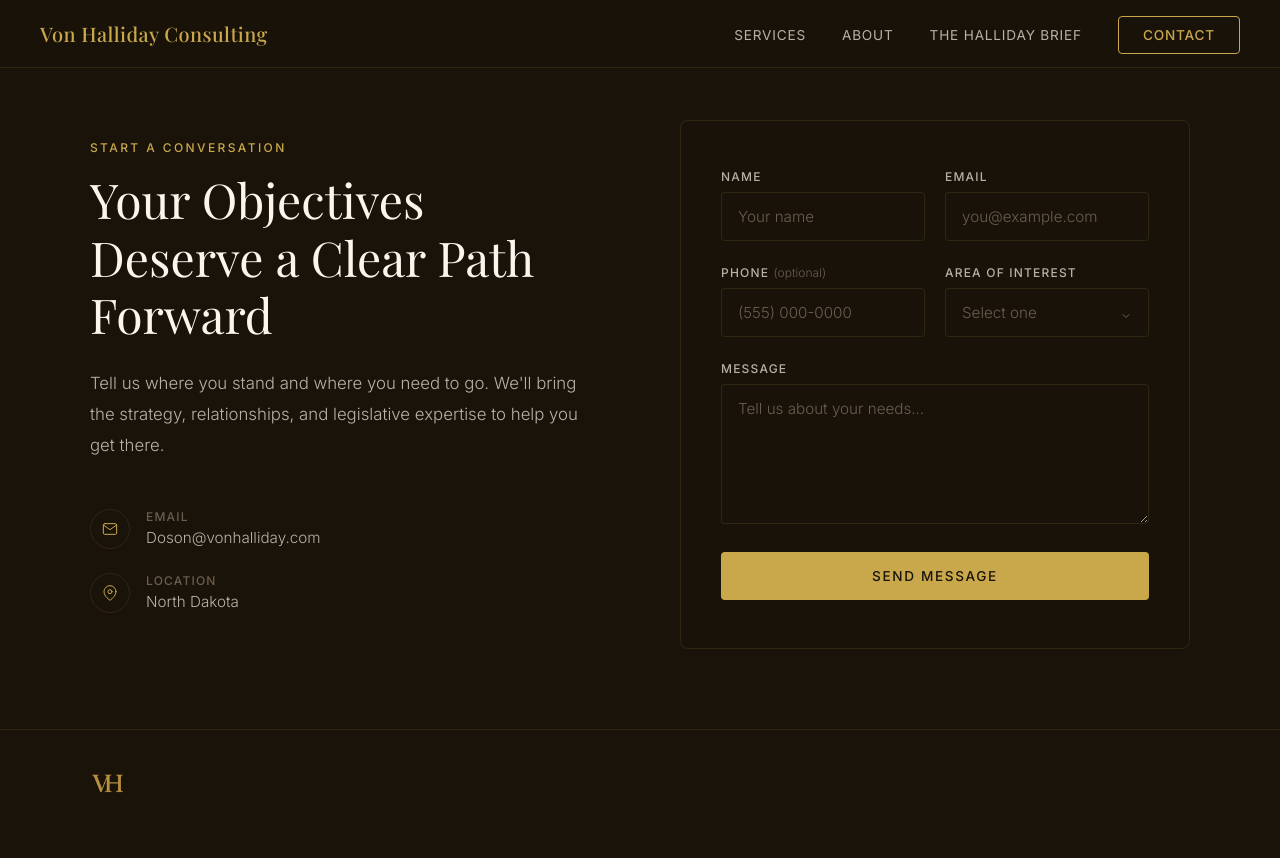
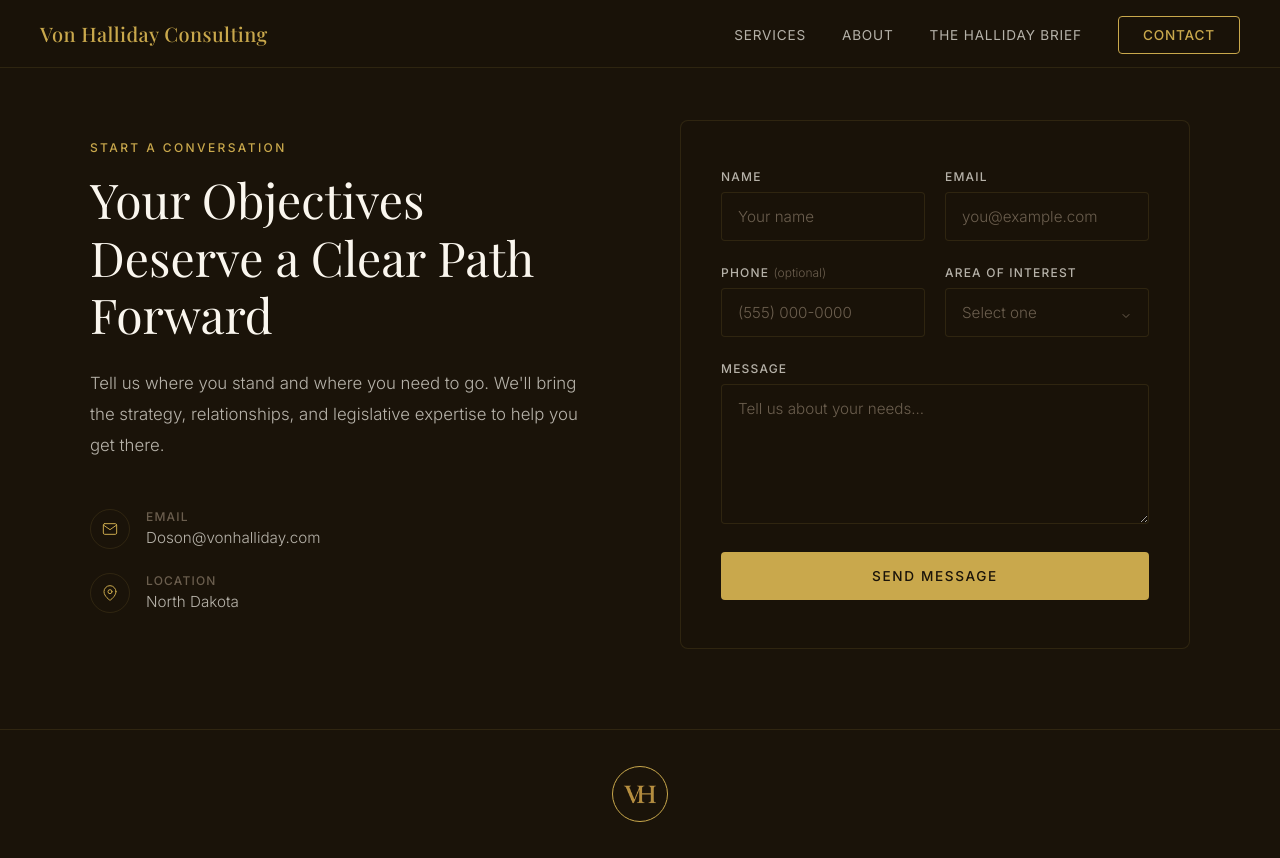
Before and after one commit to drvonhalliday/main-site, a plain HTML site: page contact.html in a window 1280 px wide. Before the commit the page ends 826 px from the top, so only its background shows below. Drawn offline with nearby package versions, Linux system fonts and the light colour scheme; a web font is replaced by a local one.

Commit message:
Update contact.html

```diff
--- a/contact.html
+++ b/contact.html
@@ -10,6 +10,9 @@
 <meta property="og:image" content="https://vonhalliday.com/og-image-vh.png" />
 <meta property="og:url" content="https://vonhalliday.com/contact" />
 <meta property="og:type" content="website" />
+
+<link rel="icon" type="image/png" sizes="32x32" href="favicon-32.png" />
+<link rel="apple-touch-icon" sizes="180x180" href="apple-touch-icon.png" />
 
 <link rel="preconnect" href="https://fonts.googleapis.com" />
 <link rel="preconnect" href="https://fonts.gstatic.com" crossorigin />
@@ -519,8 +522,8 @@
   .footer-inner {
     max-width: 1100px;
     margin: 0 auto;
-    display: grid;
-    grid-template-columns: 1fr auto 1fr;
+    display: flex;
+    justify-content: center;
     align-items: center;
   }
 
@@ -537,9 +540,18 @@
     align-items: center;
   }
 
+  .footer-brand {
+    width: 56px;
+    height: 56px;
+    border: 1px solid var(--wheat);
+    border-radius: 50%;
+    display: flex;
+    align-items: center;
+    justify-content: center;
+  }
+
   .footer-brand img {
-    position: relative;
-    top: 5px;
+    height: 24px;
   }
 
   .footer-info {
@@ -751,7 +763,7 @@
 <!-- ── FOOTER ── -->
 <footer class="footer">
   <div class="footer-inner">
-    <div class="footer-brand"><img src="vh-logo.png" alt="VH" height="24" /></div>
+    <div class="footer-brand"><img src="vh-logo.png" alt="VH" height="36" /></div>
   </div>
 </footer>
 
```
